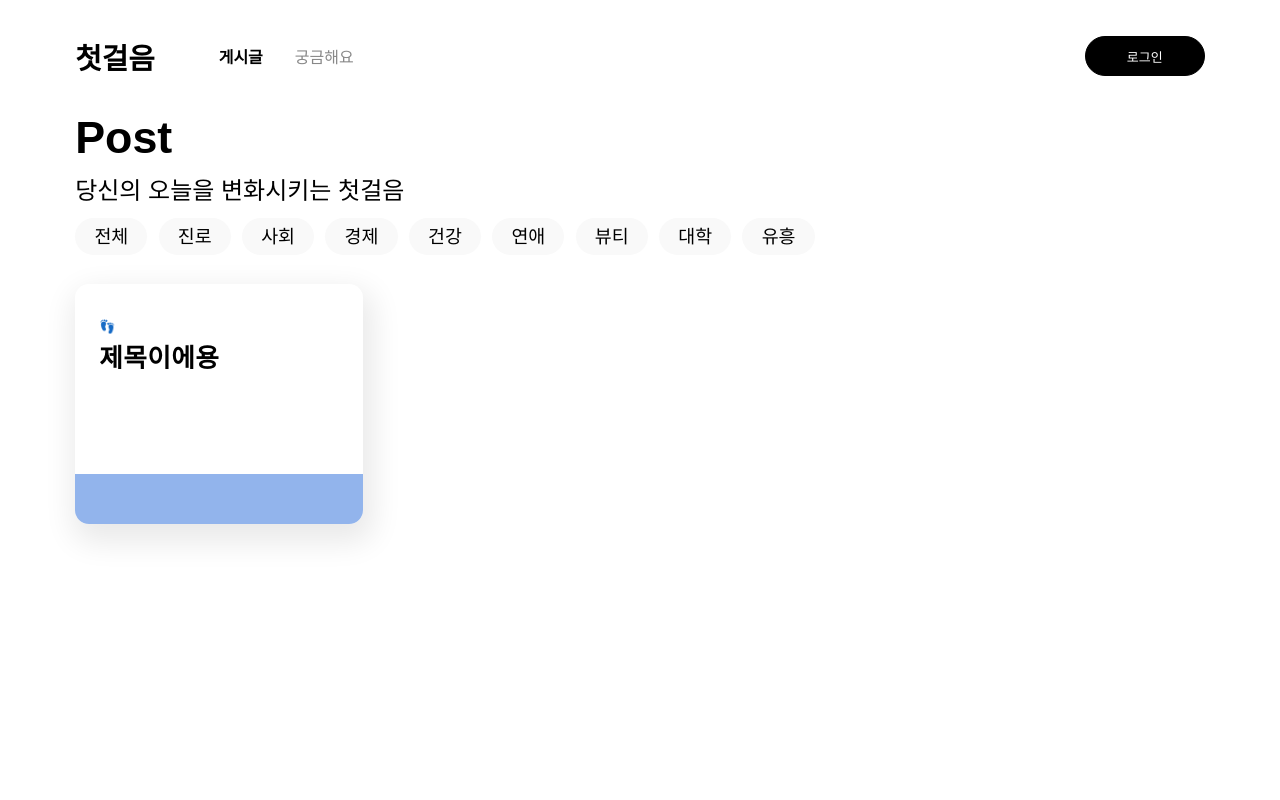
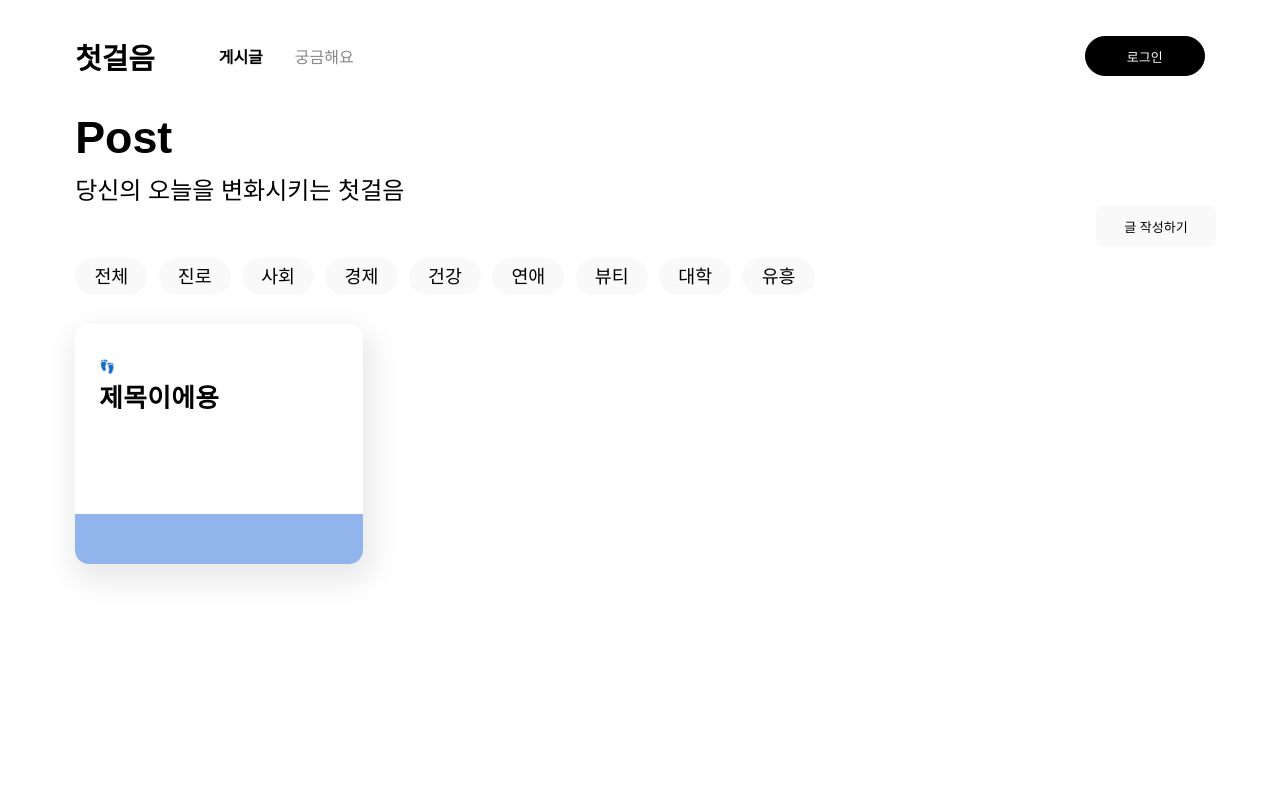
Before and after one commit to yeeZinu/1Team-FirstStep-FrontEnd, a Next.js app: page /Post in a window 1280 px wide. Shown: the top 800 px of the page. Built offline with nearby package versions, Linux system fonts and the light colour scheme.

Commit message:
feat: apply newPost button

```diff
--- a/src/pages/Post/index.tsx
+++ b/src/pages/Post/index.tsx
@@ -1,10 +1,11 @@
 /** @jsxImportSource @emotion/react */
-import { css } from "@emotion/react";
+import { css, Theme } from "@emotion/react";
 import PostCard from "components/Card/PostCard";
 import Circle from "components/Category/Circle";
 import Footer from "components/Footer";
 import Nav from "components/Nav";
 import Section from "components/Text/Section";
+import Link from "next/link";
 
 function Post() {
   const categoryArray = [
@@ -23,6 +24,12 @@ function Post() {
       <Nav />
       <div css={wrapper}>
         <Section title="Post" summary="당신의 오늘을 변화시키는 첫걸음" />
+        <div css={buttonWrapper}>
+          <div></div>
+          <Link href="/Post/newPost">
+            <button css={newPostButton}>글 작성하기</button>
+          </Link>
+        </div>
         <div css={categoryWrapper}>
           {categoryArray.map((category, index) => {
             return (
@@ -51,3 +58,23 @@ const wrapper = css`
 const categoryWrapper = css`
   margin: 1rem 4.7rem;
 `;
+
+const buttonWrapper = (theme: Theme) => css`
+  display: flex;
+  width: 95%;
+  flex-direction: row;
+  justify-content: space-between;
+  font-weight: ${theme.fontWeight.normal};
+`;
+
+const newPostButton = (theme: Theme) => css`
+  color: ${theme.color.black};
+  background-color: ${theme.color.grey100};
+  min-width: 7.5rem;
+  height: 2.5rem;
+  padding: 0 1.2rem;
+  border-radius: 0.4rem;
+  box-sizing: border-box;
+  text-align: center;
+  font-size: 13px;
+`;
```
